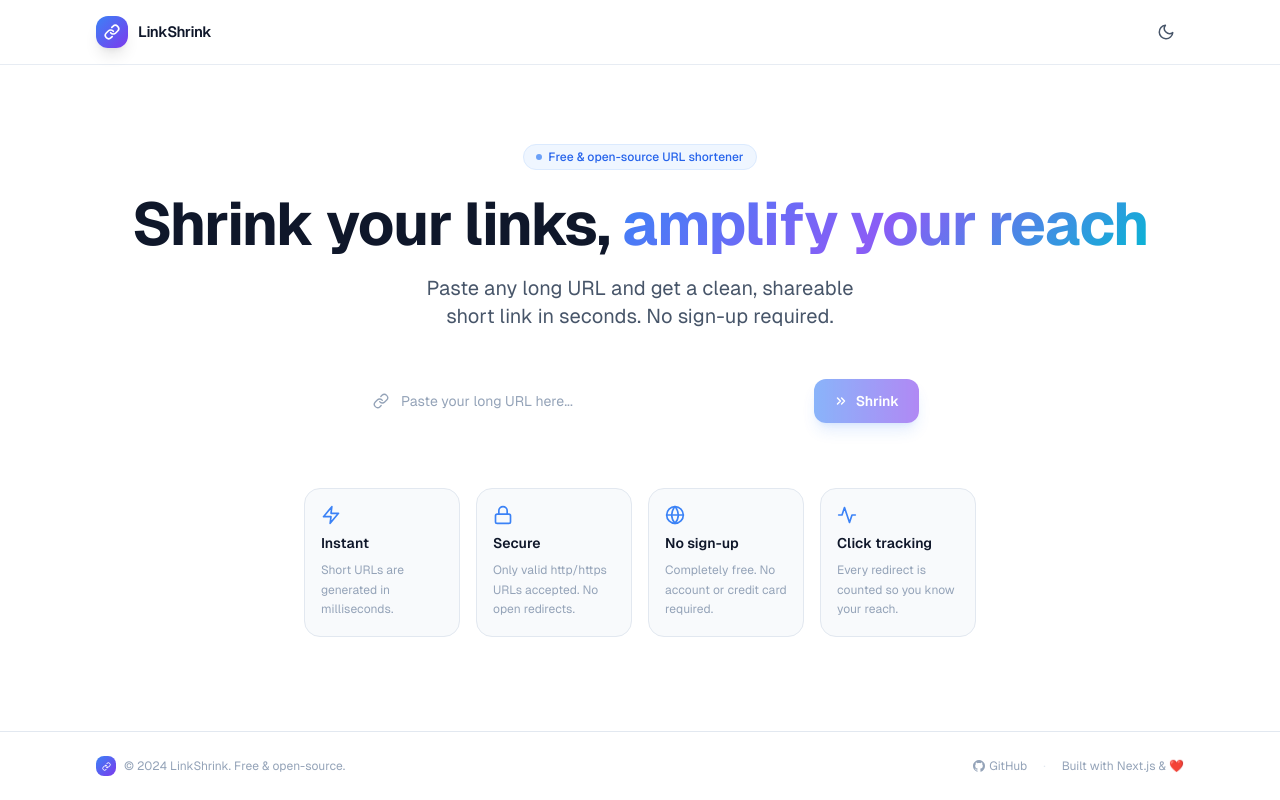
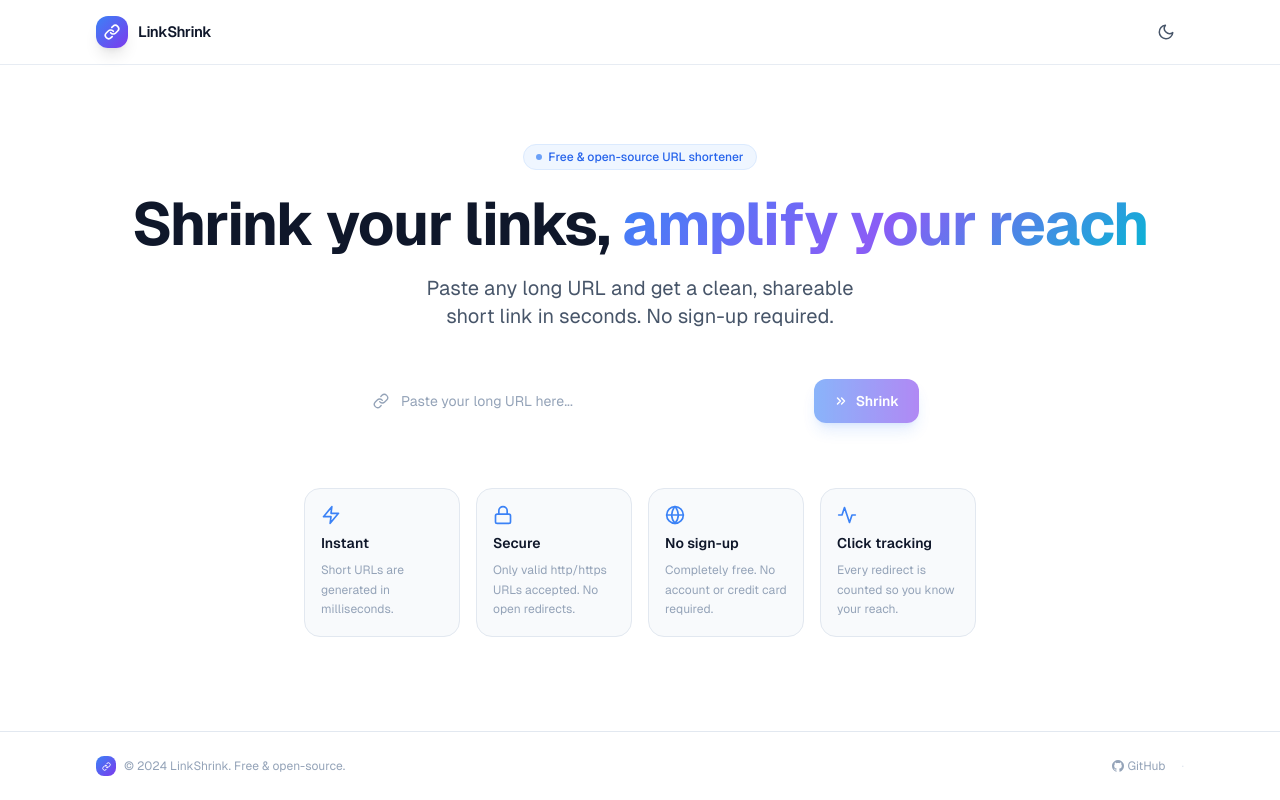
Before and after one commit to sadiqsyeds/link-shrink, a Next.js app: page / in a window 1280 px wide. Built offline with nearby package versions, Linux system fonts and the light colour scheme; no server answers.

Commit message:
fix: remove unnecessary text from footer

```diff
--- a/components/Footer.tsx
+++ b/components/Footer.tsx
@@ -45,7 +45,6 @@ export default function Footer() {
             GitHub
           </a>
           <span className="text-[var(--border-default)]">·</span>
-          <span>Built with Next.js &amp; ❤️</span>
         </div>
       </div>
     </footer>
```
